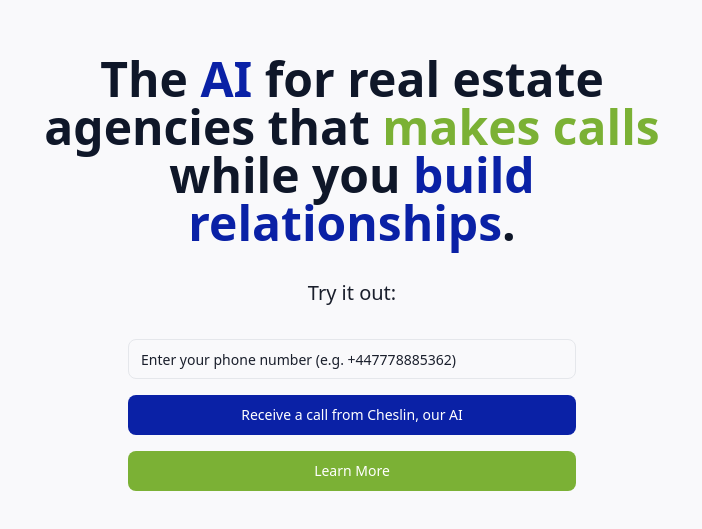
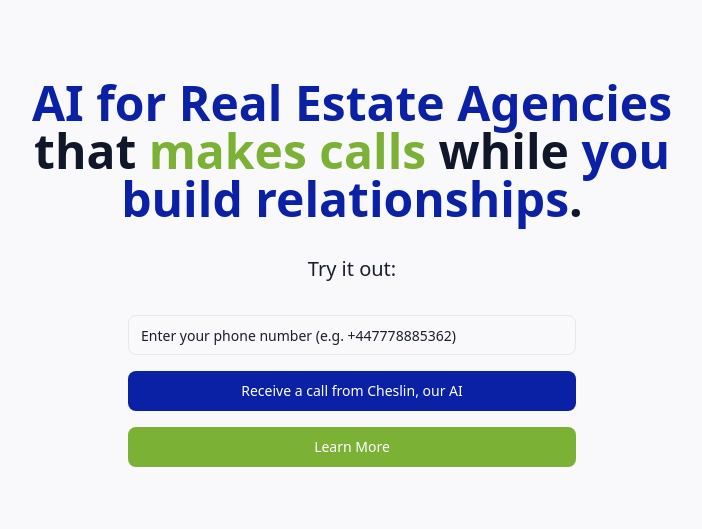
Before and after one commit to TomBizzell/cheslin-automate, a React (Vite) app: page / in a window 1280 px wide. Shown: the part 127-656 px from the top of the page, without its empty margins (288-990 px from the left). Built offline with nearby package versions, Linux system fonts and the light colour scheme.

Commit message:
Highlight specific text sections
Updated the landing page to highlight specific text sections.

```diff
--- a/src/pages/Landing.tsx
+++ b/src/pages/Landing.tsx
@@ -62,9 +62,9 @@ const Landing = () => {
     <div className="min-h-screen flex flex-col items-center justify-center px-4 bg-background">
       <div className="max-w-2xl mx-auto text-center space-y-8">
         <h1 className="text-3xl md:text-4xl lg:text-5xl font-bold text-foreground leading-tight">
-          The <span className="text-primary">AI</span> for real estate agencies that{" "}
-          <span className="text-secondary">makes calls</span> while you{" "}
-          <span className="text-primary">build relationships</span>.
+          <span className="text-primary">AI for Real Estate Agencies</span> that{" "}
+          <span className="text-secondary">makes calls</span> while{" "}
+          <span className="text-primary">you build relationships</span>.
         </h1>
         <p className="text-xl text-muted-foreground mb-8 animate-fade-up">Try it out:</p>
 
```
